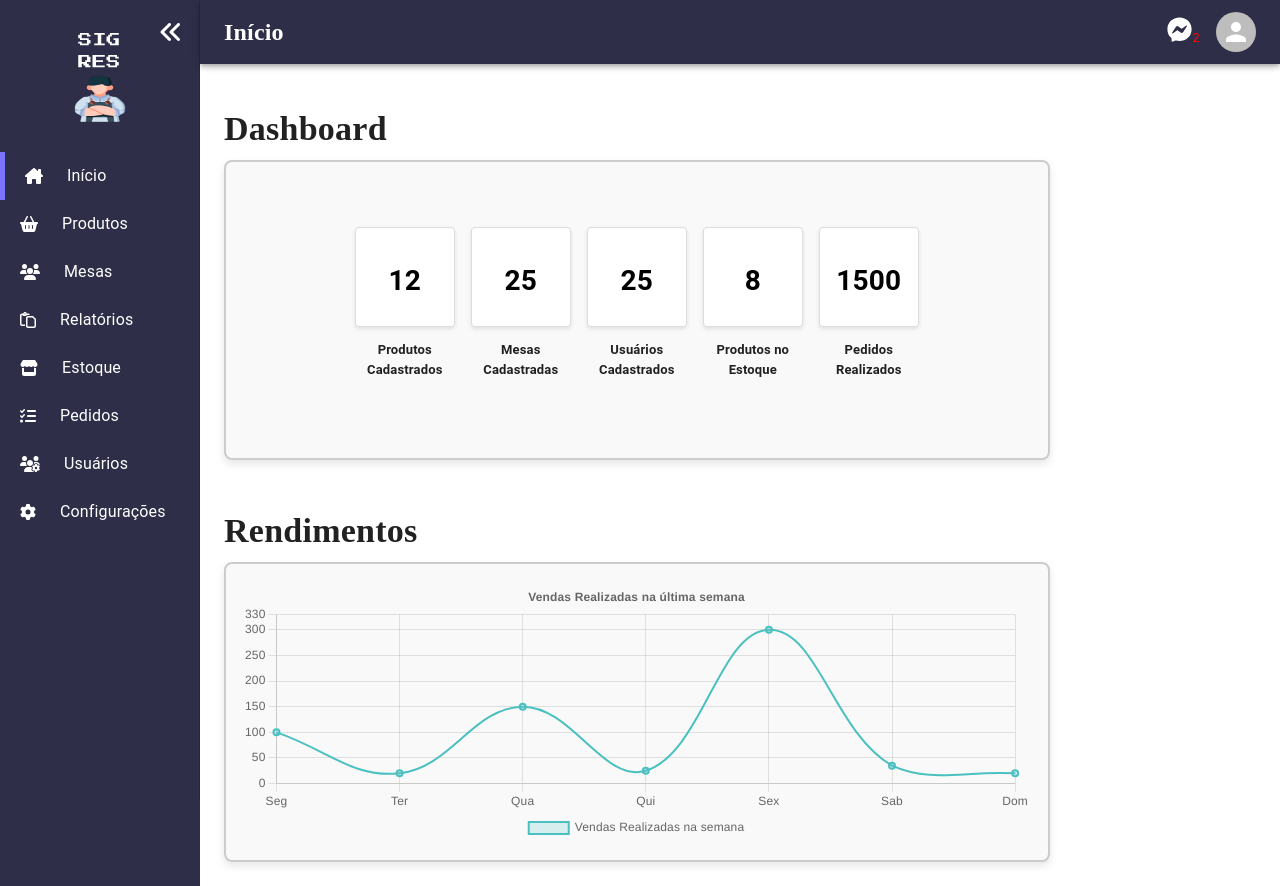
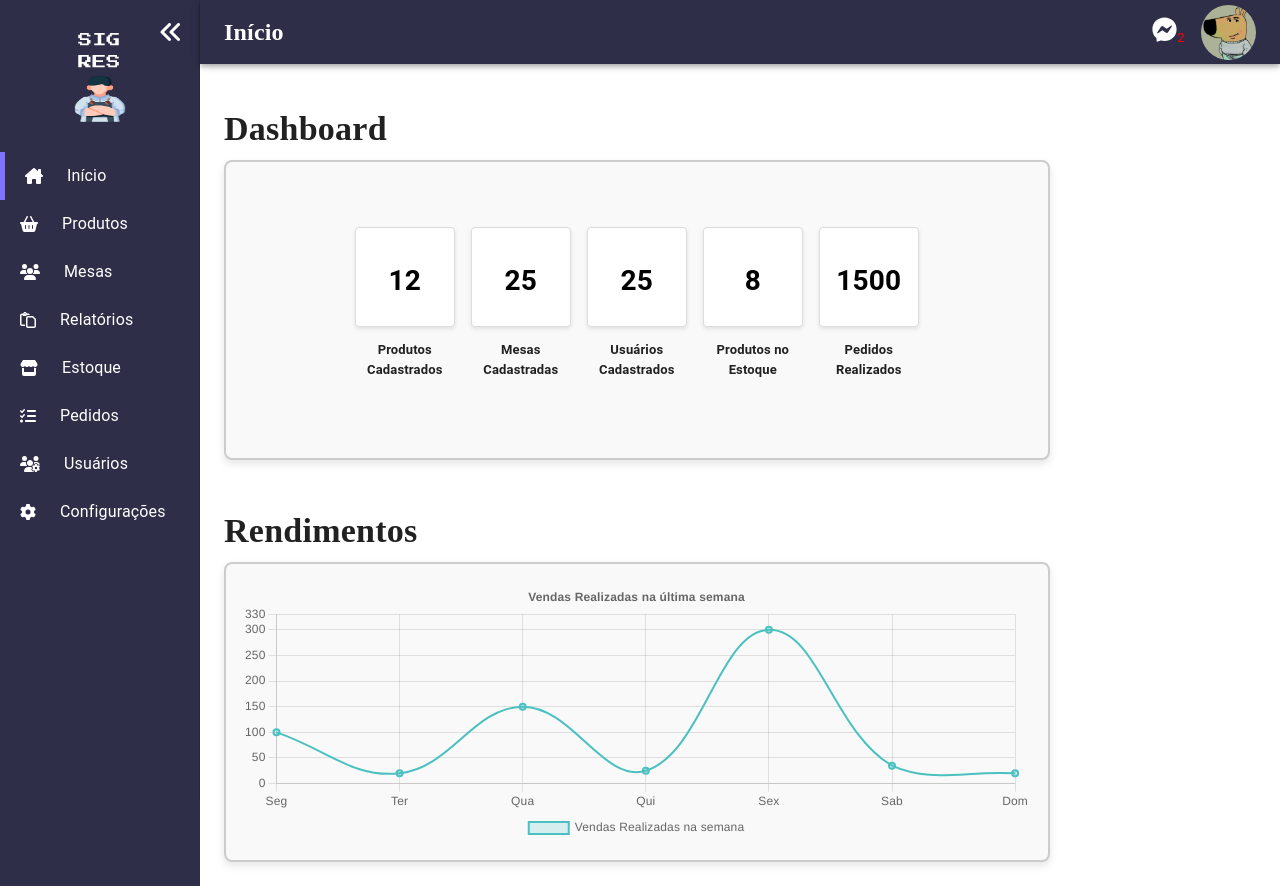
Before and after one commit to Dags0n/sigres, a React (Create React App) app: page / in a window 1280 px wide. Built offline with nearby package versions, Linux system fonts and the light colour scheme.

Commit message:
refactor: avatar usuário

```diff
--- a/src/components/navbar/Navbar.jsx
+++ b/src/components/navbar/Navbar.jsx
@@ -20,6 +20,7 @@ import {
 } from '@mui/icons-material';
 
 import LogoSigres from '../../assets/logo-sigres.png';
+import CaraTranquilo from '../../assets/cara-tranquilo.png';
 
 import { FontAwesomeIcon } from '@fortawesome/react-fontawesome';
 import { faFacebookMessenger } from '@fortawesome/free-brands-svg-icons';
@@ -246,7 +247,7 @@ export default function MiniDrawer(content) {
             to='/settings'
             disablePadding
           >
-            <Avatar alt="User" src="" sx={{ width: 40, height: 40, marginLeft: 2 }} />
+            <Avatar alt="User" src={CaraTranquilo} sx={{ width: 55, height: 55, marginLeft: 2 }} />
           </NavLink>
         </Toolbar>
       </AppBar>
```
Also changed, not shown: src/assets/cara-tranquilo.png (added).
